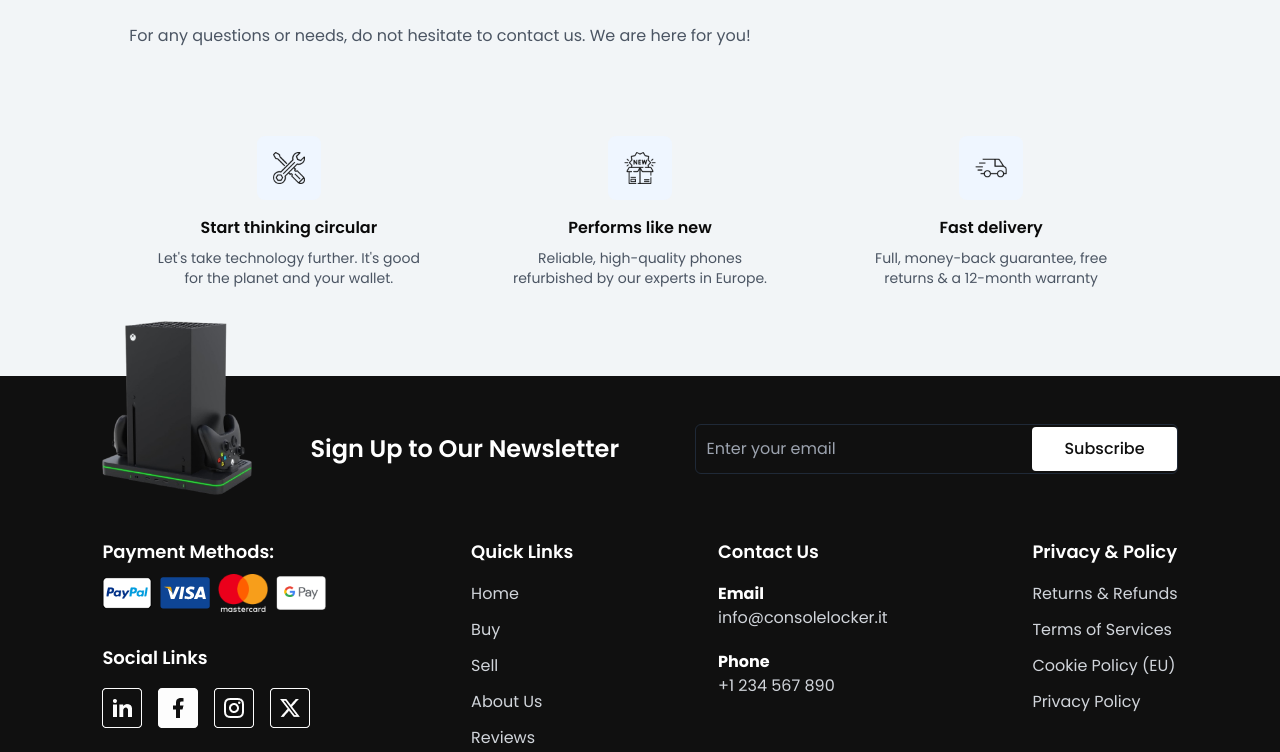
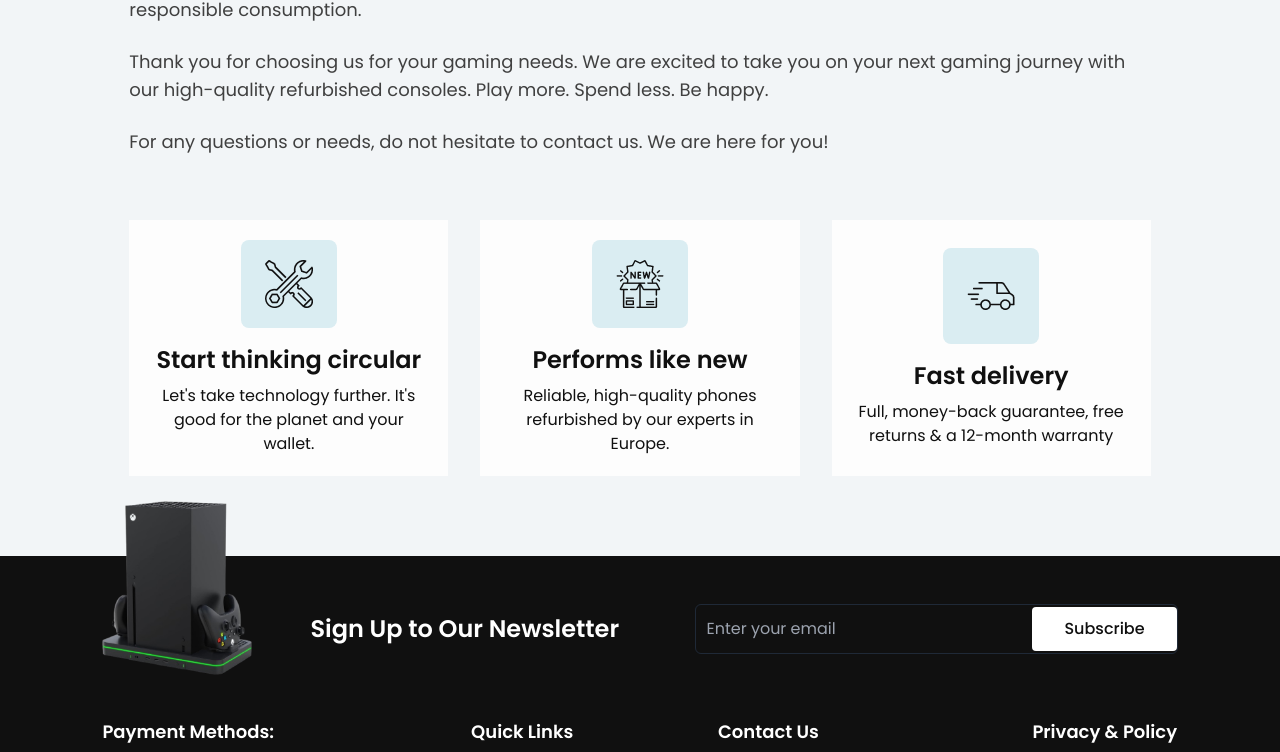
Before and after one commit to shaishab316/console-locker-frontend, a Next.js app: page /about in a window 1280 px wide. Shown: the part 741-1493 px from the top of the page. Built offline with nearby package versions, Linux system fonts and the light colour scheme; what @ant-design/nextjs-registry would draw is missing.

Commit message:
update about page

```diff
--- a/src/app/about/page.tsx
+++ b/src/app/about/page.tsx
@@ -3,11 +3,11 @@ import Image from "next/image";
 
 export default function AboutPage() {
   return (
-    <main className="min-h-screen py-16 px-4 bg-[#F2F5F7] md:px-6 lg:px-8">
+    <main className="min-h-screen pt-10 pb-20 px-4 bg-[#F2F5F7] md:px-6 lg:px-8">
       <Container>
         <h1 className="text-3xl font-bold text-center mb-8">About Us</h1>
 
-        <div className="space-y-6 text-gray-600">
+        <div className="space-y-6 text-lg text-[#404040]">
           <p>
             Welcome to our website, the reference point for refurbished gaming
             consoles in Italy! We are a young and dynamic company, born from a
@@ -62,52 +62,58 @@ export default function AboutPage() {
         </div>
 
         <div className="grid grid-cols-1 md:grid-cols-3 gap-8 mt-16">
-          <div className="text-center p-6">
-            <div className="bg-blue-50 w-16 h-16 mx-auto rounded-lg flex items-center justify-center mb-4">
+          <div className="h-[256px] flex flex-col items-center justify-center text-center p-6 bg-[#FDFDFD] py-5">
+            <div className="bg-[#DAEDF2] w-[96px] h-[96px] mx-auto rounded-lg flex items-center justify-center mb-4">
               <Image
                 src="/about/a1.png"
                 alt="Tools icon"
-                width={32}
-                height={32}
+                width={48}
+                height={48}
                 className="text-blue-500"
               />
             </div>
-            <h3 className="font-semibold mb-2">Start thinking circular</h3>
-            <p className="text-sm text-gray-600">
+            <h3 className="text-2xl text-[#101010] font-semibold mb-2">
+              Start thinking circular
+            </h3>
+            <p className="text-base text-[#101010]">
               Let&apos;s take technology further. It&apos;s good for the planet
               and your wallet.
             </p>
           </div>
 
-          <div className="text-center p-6">
-            <div className="bg-blue-50 w-16 h-16 mx-auto rounded-lg flex items-center justify-center mb-4">
+          <div className="h-[256px] flex flex-col items-center justify-center text-center p-6 bg-[#FDFDFD] py-5">
+            <div className="bg-[#DAEDF2] w-[96px] h-[96px] mx-auto rounded-lg flex items-center justify-center mb-4">
               <Image
                 src="/about/a2.png"
                 alt="Gift box icon"
-                width={32}
-                height={32}
+                width={48}
+                height={48}
                 className="text-blue-500"
               />
             </div>
-            <h3 className="font-semibold mb-2">Performs like new</h3>
-            <p className="text-sm text-gray-600">
+            <h3 className="text-2xl text-[#101010] font-semibold mb-2">
+              Performs like new
+            </h3>
+            <p className="text-base text-[#101010]">
               Reliable, high-quality phones refurbished by our experts in
               Europe.
             </p>
           </div>
 
-          <div className="text-center p-6">
-            <div className="bg-blue-50 w-16 h-16 mx-auto rounded-lg flex items-center justify-center mb-4">
+          <div className="h-[256px] flex flex-col items-center justify-center text-center p-6 bg-[#FDFDFD] py-5">
+            <div className="bg-[#DAEDF2] w-[96px] h-[96px] mx-auto rounded-lg flex items-center justify-center mb-4">
               <Image
                 src="/about/a3.png"
                 alt="Delivery truck icon"
-                width={32}
-                height={32}
+                width={48}
+                height={48}
                 className="text-blue-500"
               />
             </div>
-            <h3 className="font-semibold mb-2">Fast delivery</h3>
-            <p className="text-sm text-gray-600">
+            <h3 className="text-2xl text-[#101010] font-semibold mb-2">
+              Fast delivery
+            </h3>
+            <p className="text-base text-[#101010]">
               Full, money-back guarantee, free returns & a 12-month warranty
             </p>
           </div>
--- a/src/components/home/header/Header.tsx
+++ b/src/components/home/header/Header.tsx
@@ -36,7 +36,7 @@ export function Header() {
           >
             <div className="relative h-8 w-44 pt-1">
               <Image
-                src="/home/logo.svg"
+                src="/home/logo.png"
                 alt="Console Locker"
                 width={700}
                 height={200}
--- a/src/components/sell/ProductCard.tsx
+++ b/src/components/sell/ProductCard.tsx
@@ -23,7 +23,7 @@ const ProductCard: React.FC<{ product: ProductType }> = ({ product }) => {
       </div>
       <div className="flex justify-between items-center p-5">
         <div>
-          <h3 className="text-xl font-semibold text-[#101010]">
+          <h3 className="text-xl font-semibold text-[#101010] mb-2">
             {product.name}
           </h3>
           <p className="text-[#2B2B2B] text-base">
```
